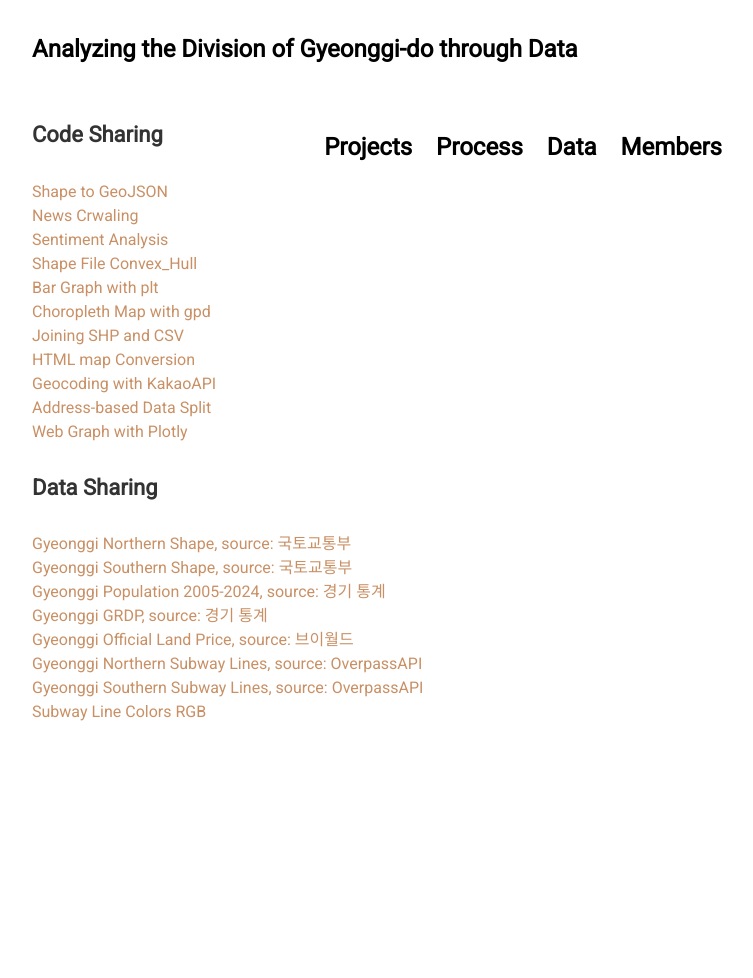
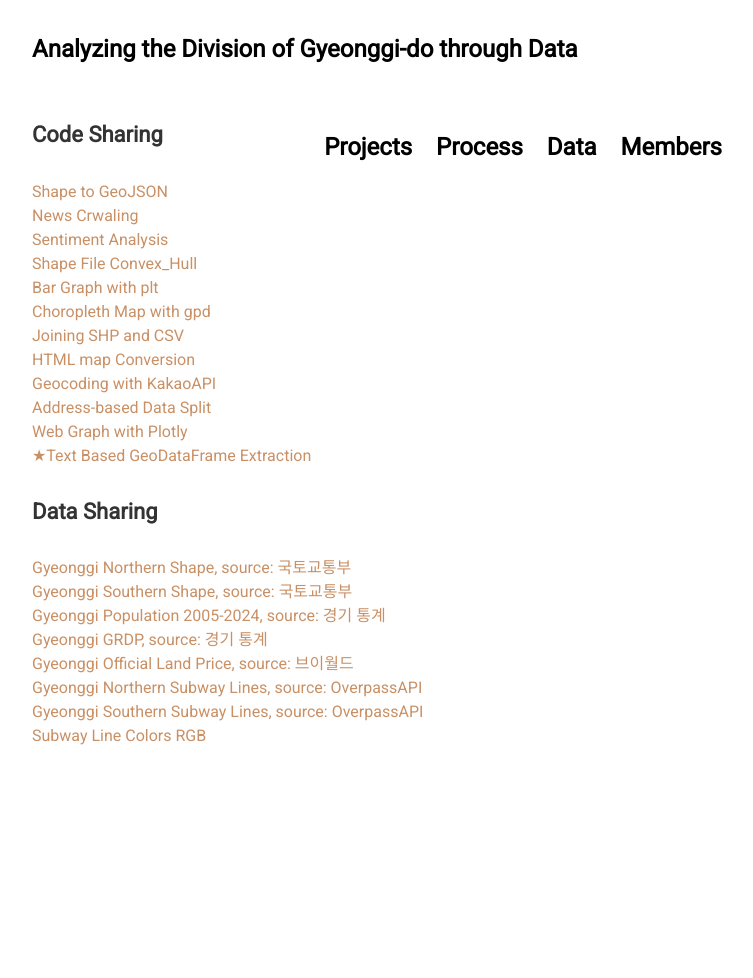
Before and after one commit to jinuew/SICM2002-6, a Jekyll site: the page built from pages/about.md, in a window 1280 px wide. Shown: the whole page, without its empty margins (263-1016 px from the left). Built offline with Jekyll 4.4.1, drawn with Linux system fonts in a browser that asks for light colours; nearby versions of some CDN libraries; before the commit the page ends 954 px from its top, so only the background shows below that.

Commit message:
Update about.md

```diff
--- a/pages/about.md
+++ b/pages/about.md
@@ -17,6 +17,7 @@
 [Geocoding with KakaoAPI](https://github.com/jinuew/sicm2002-6/blob/main/assets/Code/지오코딩.ipynb)<br>
 [Address-based Data Split](https://github.com/jinuew/sicm2002-6/blob/main/assets/Code/주소기반데이터분할.ipynb)<br>
 [Web Graph with Plotly](https://github.com/jinuew/sicm2002-6/blob/main/assets/Code/플롯틀리.ipynb)<br>
+[★Text Based GeoDataFrame Extraction](https://github.com/jinuew/sicm2002-6/blob/main/assets/Code/주소키워드기반데이터추출.ipynb)<br>
 
 #### Data Sharing
 
```
